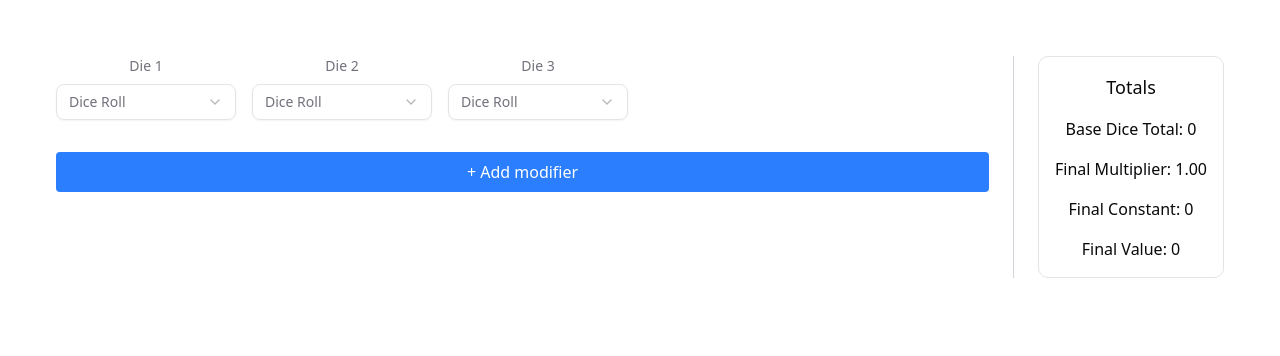
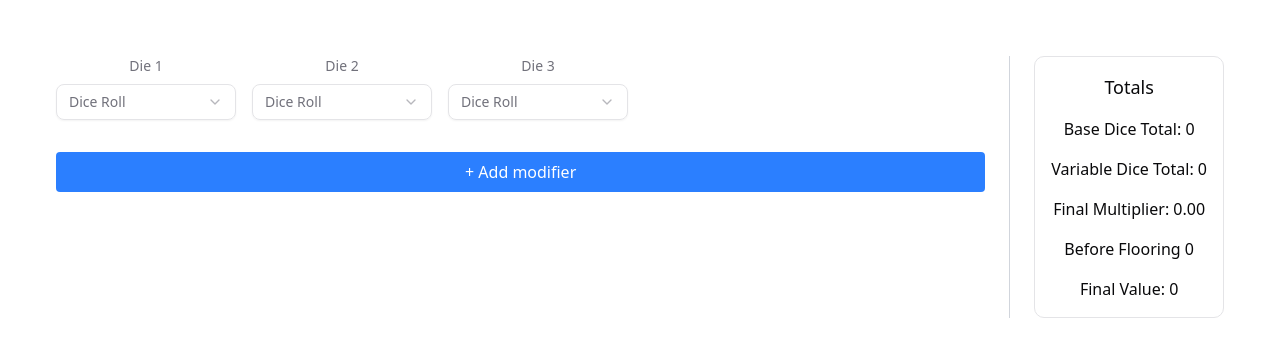
Before and after one commit to daliang20/familiar-calculator, a React (Vite) app: page / in a window 1280 px wide. Shown: the top 356 px of the page. Built offline with nearby package versions, Linux system fonts and the light colour scheme.

Commit message:
fix equation

```diff
--- a/src/App.tsx
+++ b/src/App.tsx
@@ -2,6 +2,15 @@ import { useState } from 'react'
 import './App.css'
 import { DiceSelector } from './Dice'
 import { DiceModifiersPanel } from './DiceModifierPanel'
+
+function smartFloor(num: number) {
+  const epsilon = 1e-6; // threshold for "close enough" to the next integer
+  const floored = Math.floor(num);
+  if (num - floored > 1 - epsilon) {
+    return floored + 1; // round up if very close
+  }
+  return floored; // otherwise just floor
+}
 
 function App() {
   const [dice, setDice] = useState<number[]>([0, 0, 0])
@@ -19,7 +28,7 @@ function App() {
 
   // Calculate totals
   const diceRollTotal = dice.reduce((a, b) => a + b, 0)
-  const finalDiceAdder = modifiers.reduce(
+  const variableDiceTotal = modifiers.reduce(
     (total, m) => total + m.diceTotal,
     0
   )
@@ -27,11 +36,12 @@ function App() {
   // Final multiplier = sum of all multipliers
   const finalMultiplier = modifiers.reduce(
     (acc, m) => acc + m.multiplier,
-    1
+    0
   )
 
   // Floor final value
-  const diceTotal = Math.floor(diceRollTotal * finalMultiplier + finalDiceAdder)
+  const diceTotalBeforeFlooring = (diceRollTotal + variableDiceTotal) * finalMultiplier;
+  const diceTotal = smartFloor(diceTotalBeforeFlooring);
 
   return (
     <div className="flex gap-6 p-6">
@@ -67,12 +77,19 @@ function App() {
         <div>
           <span className="font-medium">Base Dice Total:</span> {diceRollTotal}
         </div>
+
+        <div>
+          <span className="font-medium">Variable Dice Total:</span> {variableDiceTotal}
+        </div>
+
         <div>
           <span className="font-medium">Final Multiplier:</span> {finalMultiplier.toFixed(2)}
         </div>
+
         <div>
-          <span className="font-medium">Final Constant:</span> {finalDiceAdder}
+          <span className="font-medium">Before Flooring</span> {diceTotalBeforeFlooring}
         </div>
+
         <div>
           <span className="font-medium">Final Value:</span> {diceTotal}
         </div>
```
